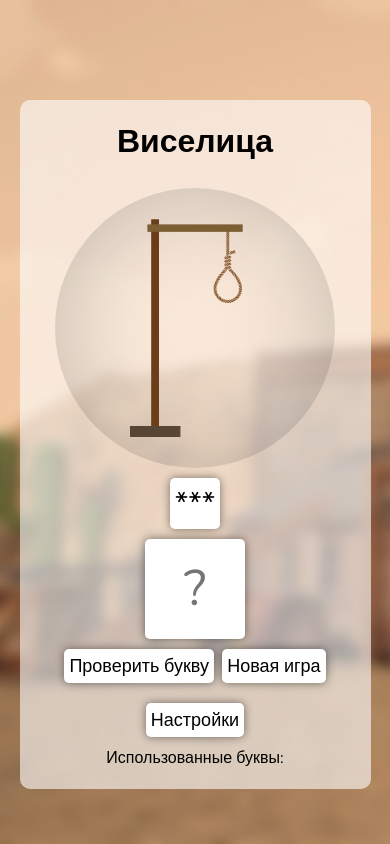
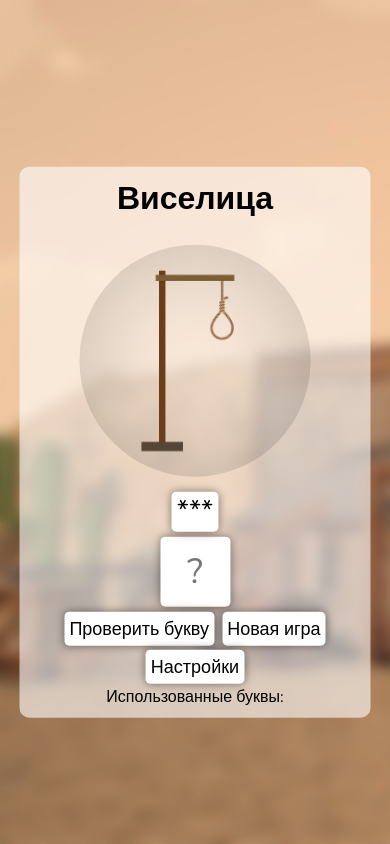
Before and after one commit to matvejvasiljev/hangman, a plain HTML site: page index.html in a window 390 px wide. Drawn offline with nearby package versions, Linux system fonts and the light colour scheme; a script that the page names is missing.

Commit message:
Add files via upload

```diff
--- a/index.html
+++ b/index.html
@@ -29,7 +29,7 @@
             <button id="wordSubmit">Загадать</button>
         </form>
     </div>
-    <form action="">
+    <form id="main" action="">
         <h1 id="title">Виселица</h1>
         <h4 id="modeTitle">ㅤ</h3>
         <img src="hangman0.png" alt="" id="picture">
@@ -44,3 +44,5 @@
 
     <script type="module" src="script.js"></script>
 </body>
+
+</html>
--- a/script.js
+++ b/script.js
@@ -1,4 +1,5 @@
 import { ruswords } from "./words.js"
+
 let singleplayer = document.getElementById("singleplayer")
 let multiplayer = document.getElementById("multiplayer")
 let settingsButton = document.getElementById("settingsButton")
@@ -115,4 +116,5 @@ wordSubmit.onclick = function (event) {
     wordMenu.style.transform = "scale(0)"
     secret = wordInput.value
     newGame()
+    wordInput.value = ""
 }
--- a/style.css
+++ b/style.css
@@ -15,7 +15,8 @@ body {
     text-align: center;
 }
 
-#modal, #wordModal{
+#modal,
+#wordModal {
     background-color: rgba(0, 0, 0, 0.25);
     backdrop-filter: blur(10px);
     position: fixed;
@@ -25,9 +26,11 @@ body {
     height: 100%;
     transition: 0.2s;
     transform: scale(0);
+    z-index: 5;
 }
 
-#settings, #wordCreation{
+#settings,
+#wordCreation {
     top: 50%;
     left: 50%;
     position: absolute;
@@ -35,7 +38,8 @@ body {
     margin-top: 0;
 }
 
-#settings button, #settings h2{
+#settings button,
+#settings h2 {
     margin: 15px;
     margin-left: 2px;
     margin-right: 2px;
@@ -103,7 +107,7 @@ input {
     text-align: center;
 }
 
-#winText{
+#winText {
     padding: 20px;
     text-align: center;
     border-radius: 100px;
@@ -119,11 +123,13 @@ input {
     /* width: 90%; */
     box-sizing: border-box;
 }
-#modeTitle{
+
+#modeTitle {
     /* padding-left: 45px; */
     color: rgb(85, 85, 85);
 }
-#wordModal input{
+
+#wordModal input {
     font-size: 25px;
     line-height: 40px;
     height: 40px;
@@ -135,3 +141,33 @@ input {
     margin-top: 10px;
     margin-bottom: 10px;
 }
+
+@media (max-width: 600px) {
+    #main{
+        margin-top: 20px;
+        padding: 10px;
+        position: fixed;
+        top: 50%;
+        left: 50%;
+        transform: translate(-50%, -50%);
+    }
+    #picture{
+        width: 70%;
+    }
+    #shifr{
+        margin: 5px;
+        margin-top: 15px;
+        font-size: 27px;
+        height: 40px;
+        padding: 0 5px;
+    }
+    #main button{
+        margin: 2px;
+    }
+    #main input{
+        margin-bottom: 3px;
+        width: 70px;
+        height: 70px;
+        font-size: 35px;
+    }
+}
```
